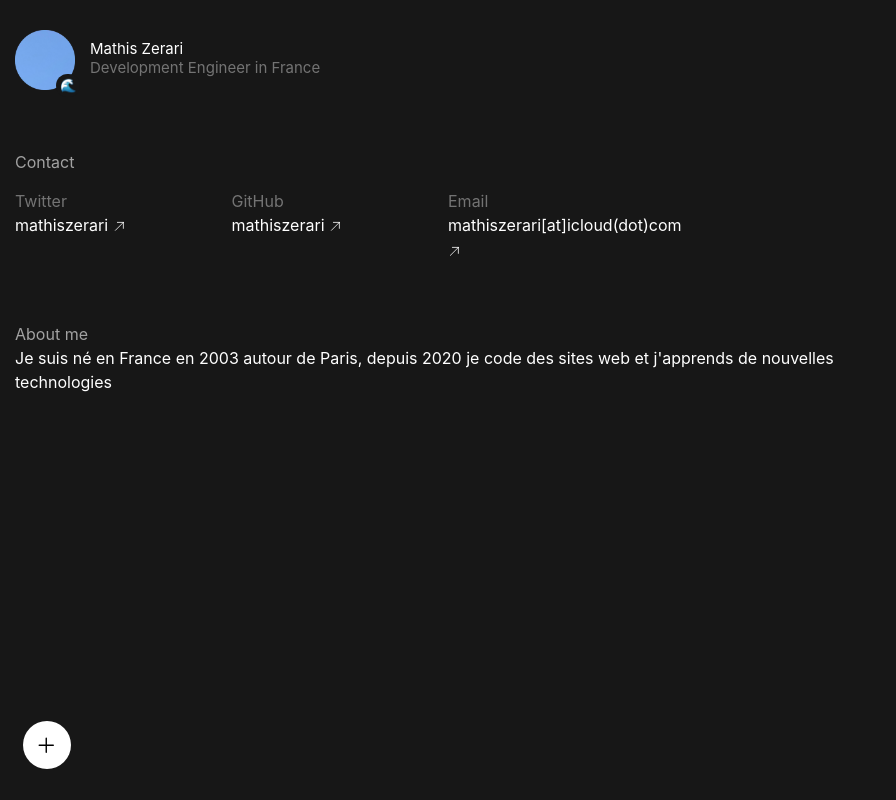
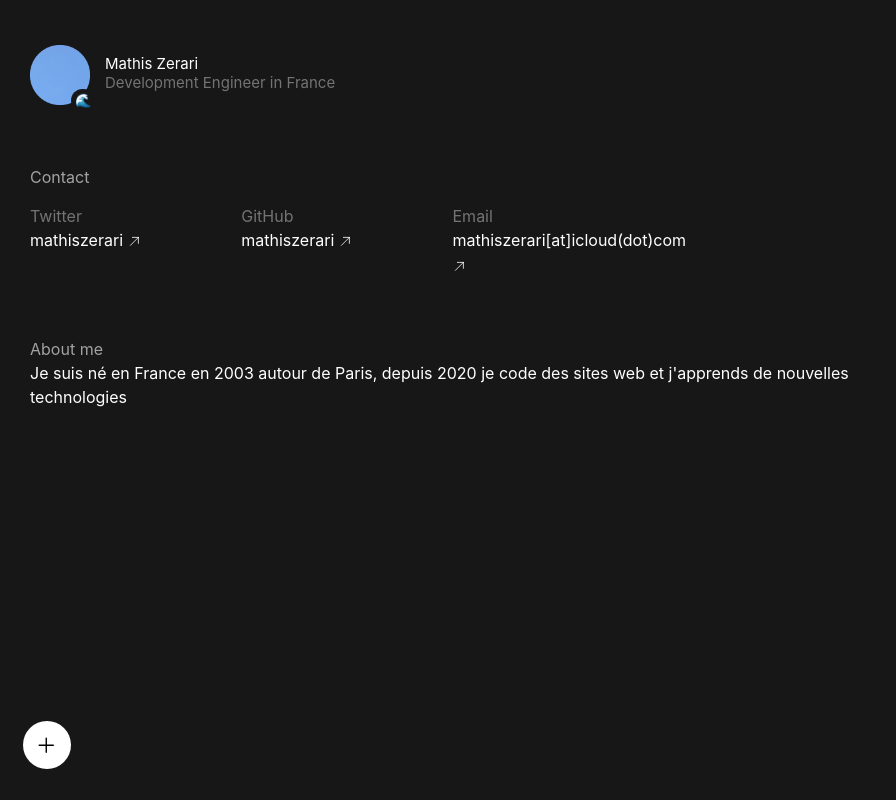
Before and after one commit to mathiszerari/Portfolio, an Angular app: page /home in a window 1280 px wide. Shown: the whole page, without its empty margins (0-896 px from the left). Built offline with nearby package versions, Linux system fonts and the light colour scheme.

Commit message:
correction bug

```diff
--- a/src/app/app.component.html
+++ b/src/app/app.component.html
@@ -3,7 +3,7 @@
 
 <html>
     <!-- on donne le body avec le nom de la directive appCss -->
-    <body appCss>
+    <body appCss class="p-4">
         <!-- on créer une div container -->
         <div class="container">
             <div class="header">
--- a/src/app/home/home.component.html
+++ b/src/app/home/home.component.html
@@ -3,7 +3,7 @@
     <!-- dans un row on boucle avec ngFor qui boucle sur des éléments HTML, ici pour chaque réseaux présent
         dans le tableau social et la classe correspond aux dimensions que prendront chaque div : lorsque la taille de l'écran
         sera moyen ce sera 3/12 et pour un petit de 10 (pour prendre toute la rangée)-->
-    <div *ngFor="let socialmedia of social" [ngClass]="socialmedia.media | lowercase"  class="col m3 s12 div">
+    <div *ngFor="let socialmedia of social" [ngClass]="socialmedia.media | lowercase"  class="col m7 s12 l3 div">
         <span>
             <!-- ici on place dans un h4 la valeur contenue dans la mock au champ media -->
             <p class="text-quarternary">{{ socialmedia.media }}</p>
--- a/src/app/mock-social.ts
+++ b/src/app/mock-social.ts
@@ -19,6 +19,6 @@ export const SOCIALMEDIAS: Social[] = [
     {
         media: "Email",
         arobase: "mathiszerari[at]icloud(dot)com",
-        link: "mailto:mathis.zerari@icloud.com"
+        link: "mailto:mathiszerari@icloud.com"
     }
 ]
--- a/src/styles.css
+++ b/src/styles.css
@@ -211,3 +211,6 @@ a {
 .light:focus{
     background-color: #e5e5e5;
 }
+.p-4 {
+    padding: 1rem;
+}
```
